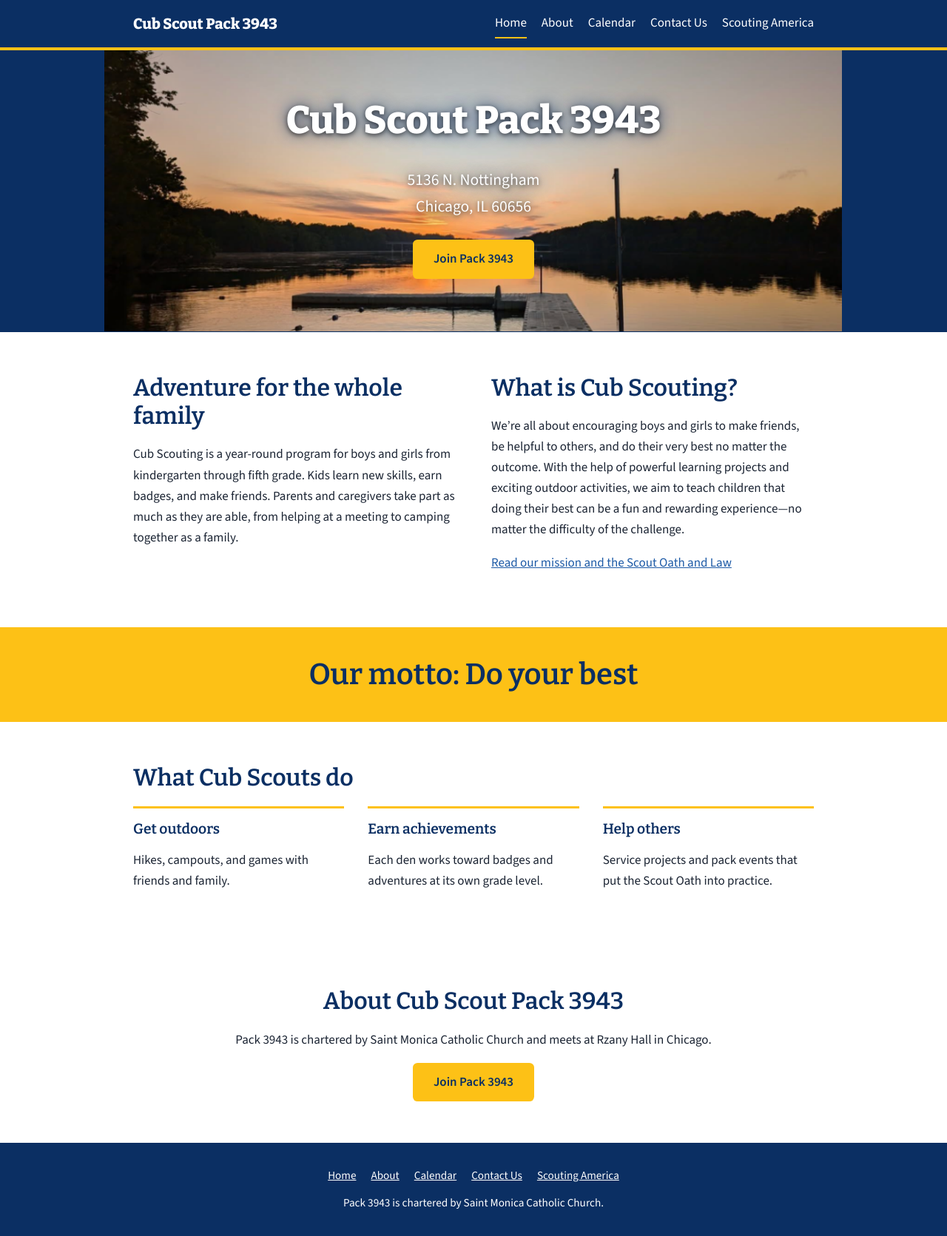
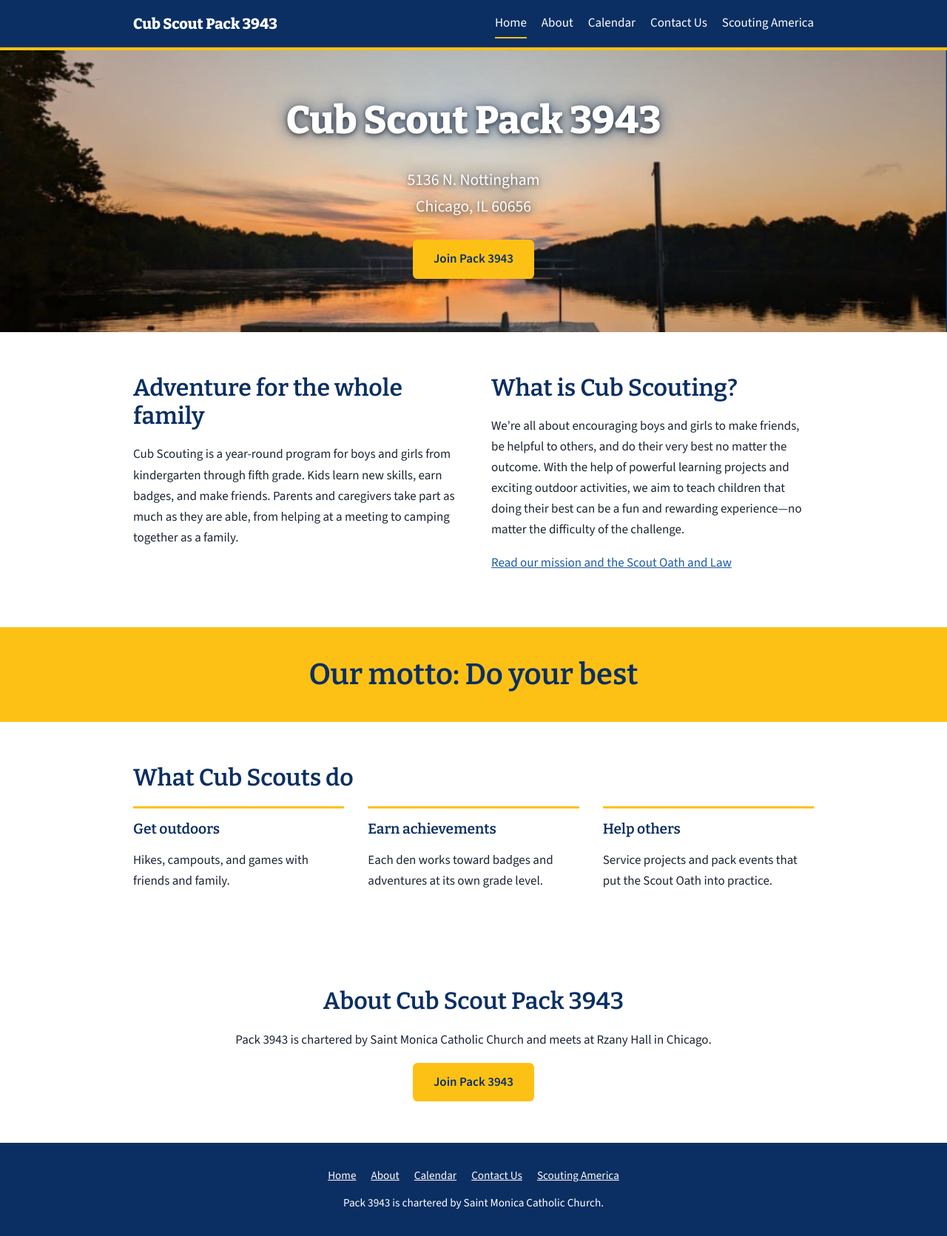
Before and after one commit to pack-3943/pack-3943.github.io, a Jekyll site: the page built from index.markdown, in a window 1280 px wide. Shown: the whole page at 74% size. Built offline with Jekyll 4.4.1, drawn with Linux system fonts in a browser that asks for light colours.

Commit message:
setting to center

```diff
--- a/assets/css/pack.css
+++ b/assets/css/pack.css
@@ -29,8 +29,8 @@ h3{font-size:1.2rem;font-weight:600}
 .hero{
   background-color:var(--navy);
   background-image:url('/image/waterfront-betz.png');
-  background-size:contain;
-  background-position:center bottom;
+  background-size:100% auto;
+  background-position:center;
   background-repeat:no-repeat;
   color:#fff;text-align:center;padding:4rem 0 4.5rem;
   text-shadow:0 2px 6px rgba(0,0,0,.6),0 0 20px rgba(11,47,99,.8);
```
